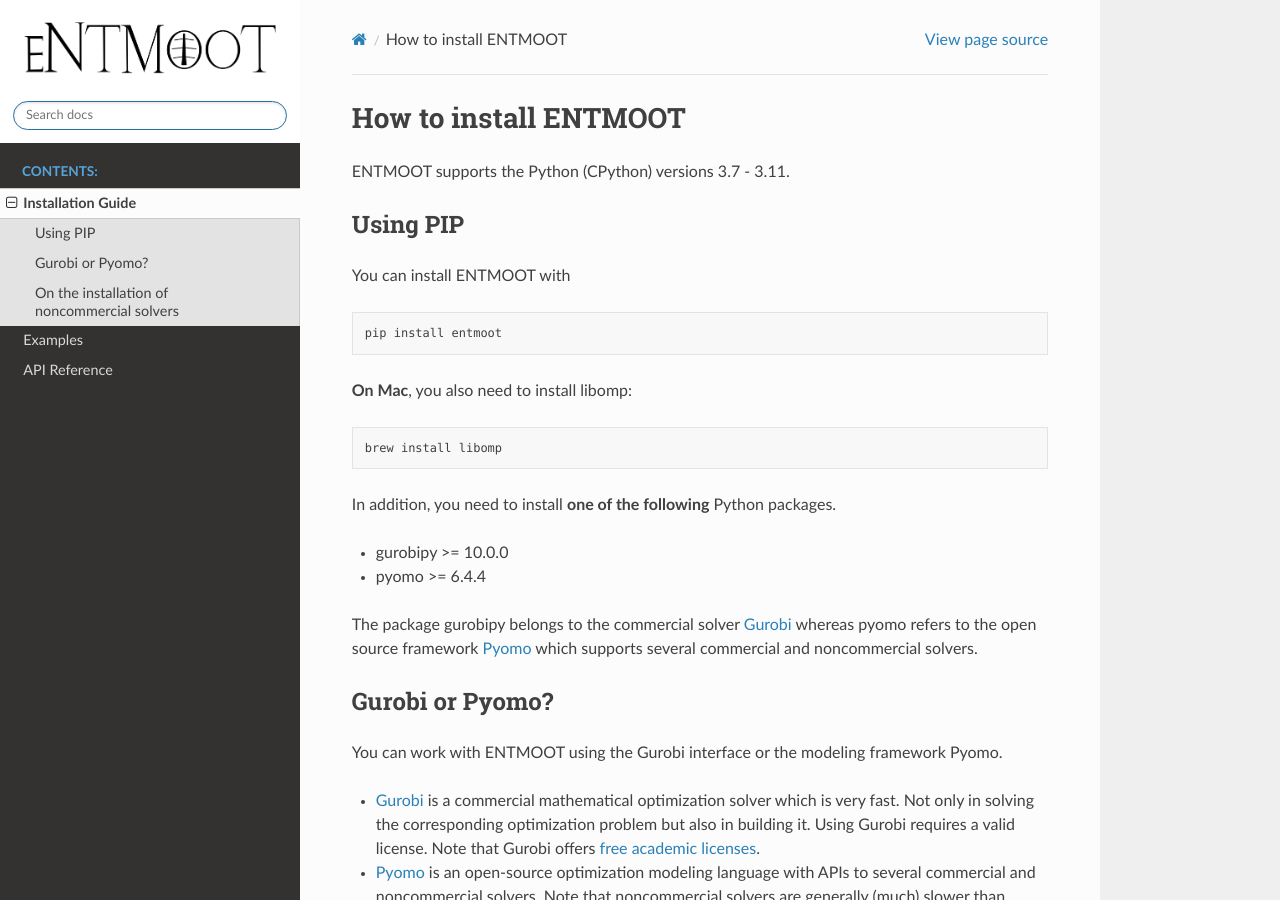
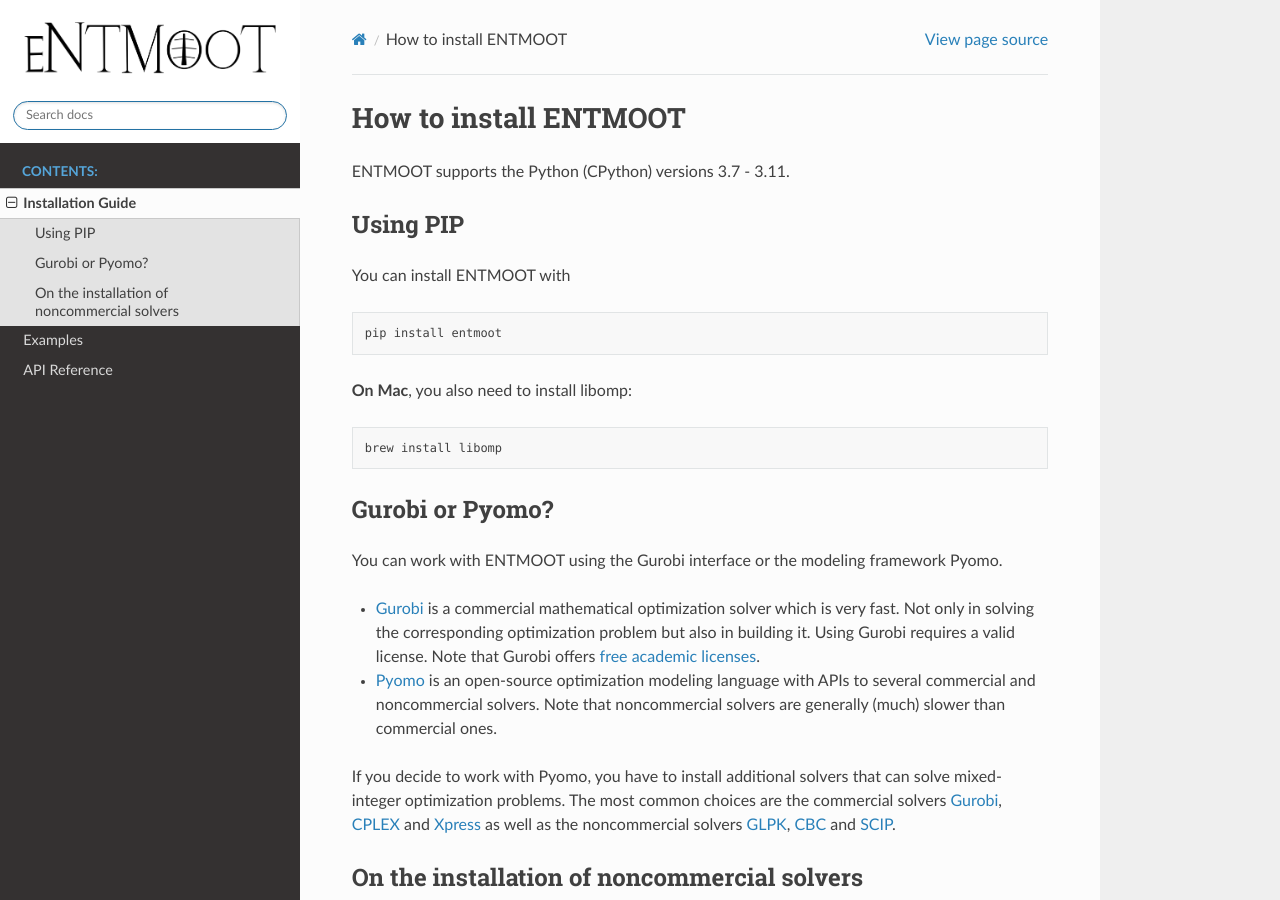
Before and after one commit to cog-imperial/entmoot, a Sphinx documentation site: the page built from docs/installation.rst, in a window 1280 px wide and 900 px high. Built offline with Sphinx 7.4.7 and the Read the Docs theme 2.0.0, drawn with Linux system fonts in a browser that asks for light colours.

Commit message:
Updated documentation since pyomo and gurobipy are both installed anyway

```diff
--- a/docs/installation.rst
+++ b/docs/installation.rst
@@ -16,15 +16,6 @@
 ::
 
     brew install libomp
-
-In addition, you need to install **one of the following** Python packages.
-
-* gurobipy >= 10.0.0
-* pyomo >= 6.4.4
-
-The package gurobipy belongs to the commercial solver `Gurobi <https://www.gurobi.com/>`__ whereas pyomo refers to the
-open source framework `Pyomo <http://www.pyomo.org/>`__ which supports several commercial and noncommercial solvers.
-
 
 Gurobi or Pyomo?
 -----------------
```
